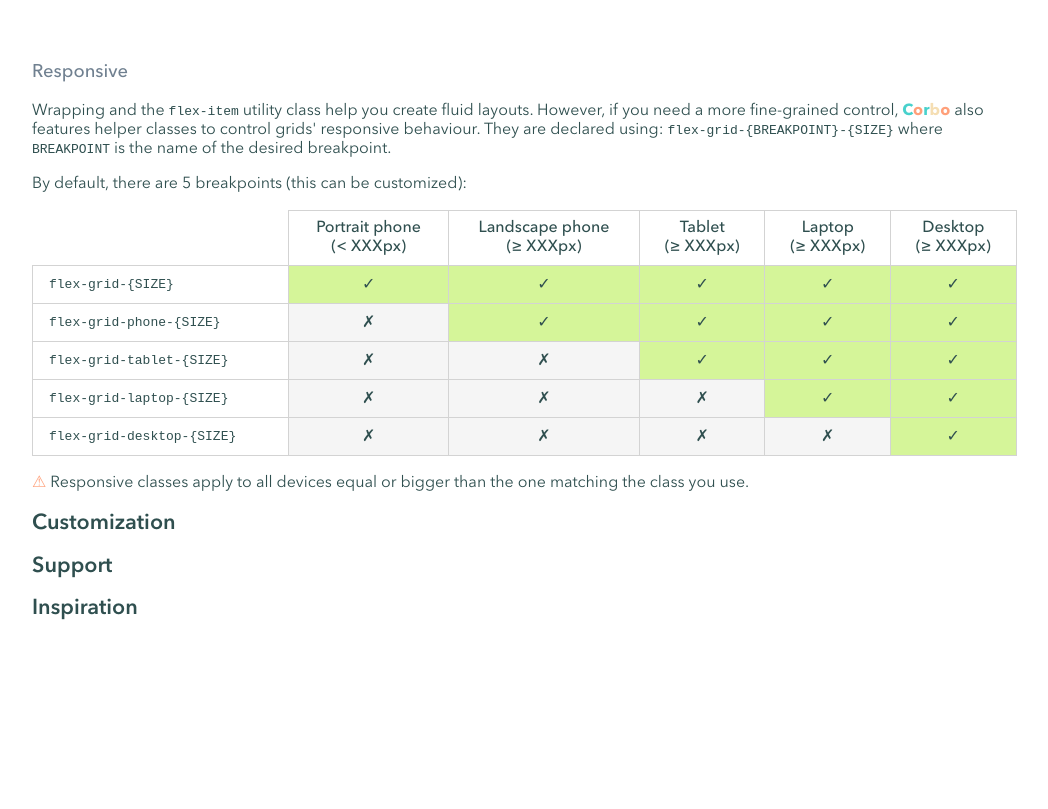
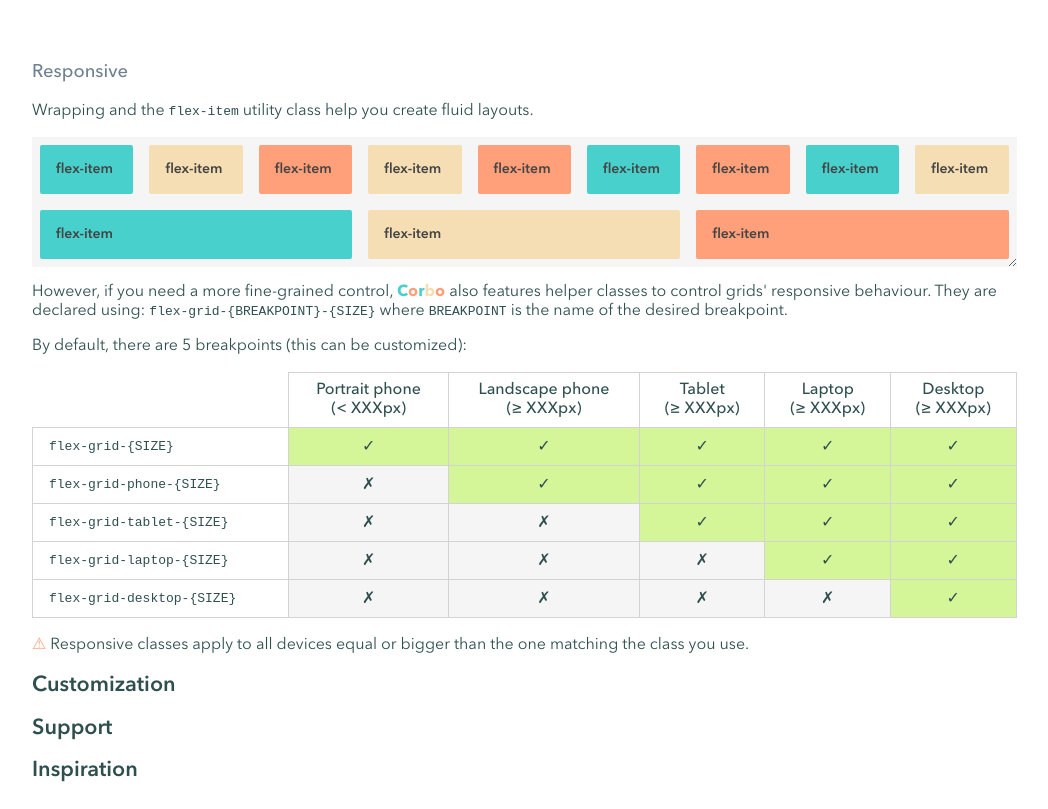
Before and after one commit to WaldoJeffers/corbo, a website: page docs/docs.html in a window 1280 px wide. Shown: the part 7241-8050 px from the top of the page, without its empty margins (38-1086 px from the left). Before the commit the page ends 7888 px from the top, so only its background shows below. Drawn offline with Linux system fonts and the light colour scheme.

Commit message:
Update docs

```diff
--- a/docs/docs.html
+++ b/docs/docs.html
@@ -317,7 +317,28 @@
 </pre>
           </section>
           <h3 id="components-responsive">Responsive</h3>
-          <p>Wrapping and the <code>flex-item</code> utility class help you create fluid layouts. However, if you need a more fine-grained control, <strong><span class="text-turquoise">C</span><span class="text-orange">o</span><span class="text-turquoise">r</span><span class="text-yellow">b</span><span class="text-orange">o</span></strong> also features helper classes to control grids' responsive behaviour. They are declared using: <code>flex-grid-{BREAKPOINT}-{SIZE}</code> where <code>BREAKPOINT</code> is the name of the desired breakpoint.</p>
+          <p>Wrapping and the <code>flex-item</code> utility class help you create fluid layouts.</p>
+          <div class="flex-row">
+            <div class="flex-item">
+            <div class="bg-gray resizable">
+              <div class="flex-row flex-spacing-1">
+                <div class="item-turquoise flex-item">flex-item</div>
+                <div class="item-yellow flex-item">flex-item</div>
+                <div class="item-orange flex-item">flex-item</div>
+                <div class="item-yellow flex-item">flex-item</div>
+                <div class="item-orange flex-item">flex-item</div>
+                <div class="item-turquoise flex-item">flex-item</div>
+                <div class="item-orange flex-item">flex-item</div>
+                <div class="item-turquoise flex-item">flex-item</div>
+                <div class="item-yellow flex-item">flex-item</div>
+                <div class="item-turquoise flex-item">flex-item</div>
+                <div class="item-yellow flex-item">flex-item</div>
+                <div class="item-orange flex-item">flex-item</div>
+              </div>
+            </div>
+          </div>
+          </div>
+          <p>However, if you need a more fine-grained control, <strong><span class="text-turquoise">C</span><span class="text-orange">o</span><span class="text-turquoise">r</span><span class="text-yellow">b</span><span class="text-orange">o</span></strong> also features helper classes to control grids' responsive behaviour. They are declared using: <code>flex-grid-{BREAKPOINT}-{SIZE}</code> where <code>BREAKPOINT</code> is the name of the desired breakpoint.</p>
           <p>By default, there are 5 breakpoints (this can be <a href="#customization">customized</a>):</p>
           <table>
             <thead>
```
Also changed, not shown: docs/index.html (+7 -1 lines).
